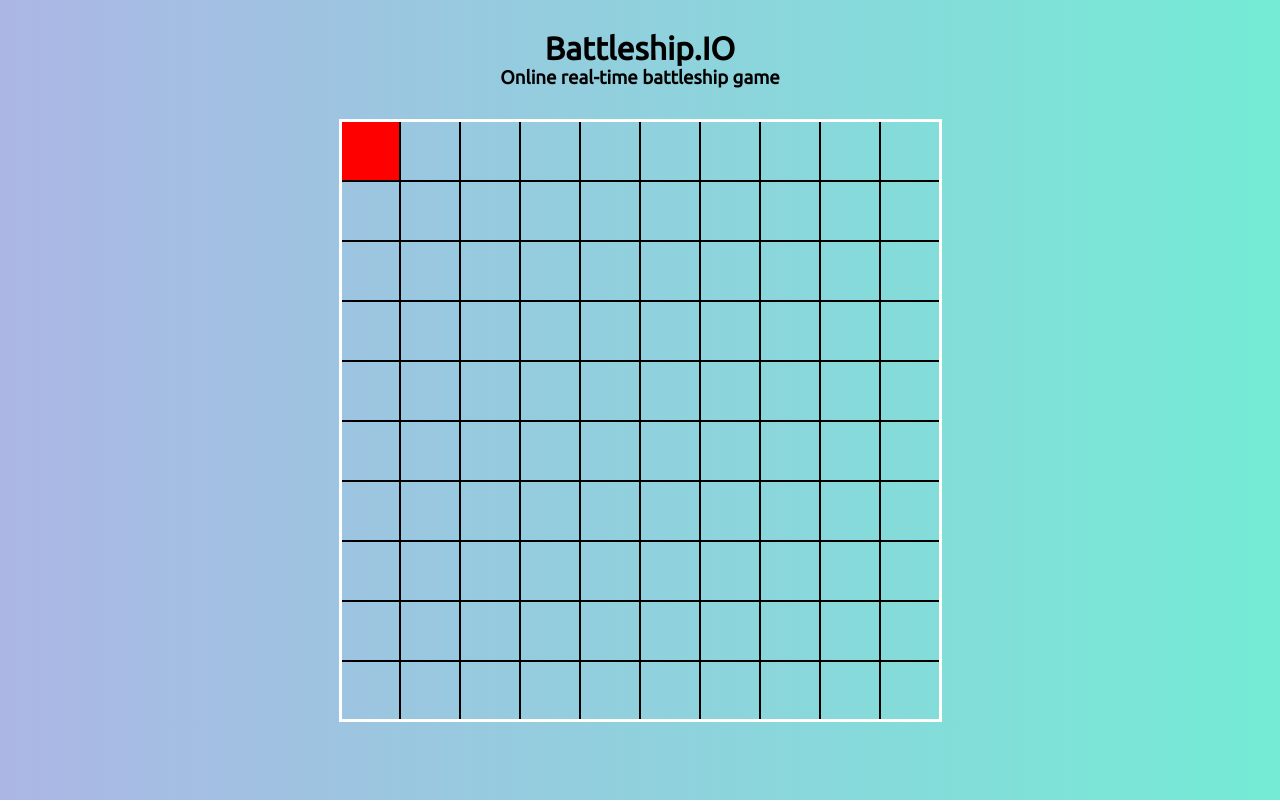
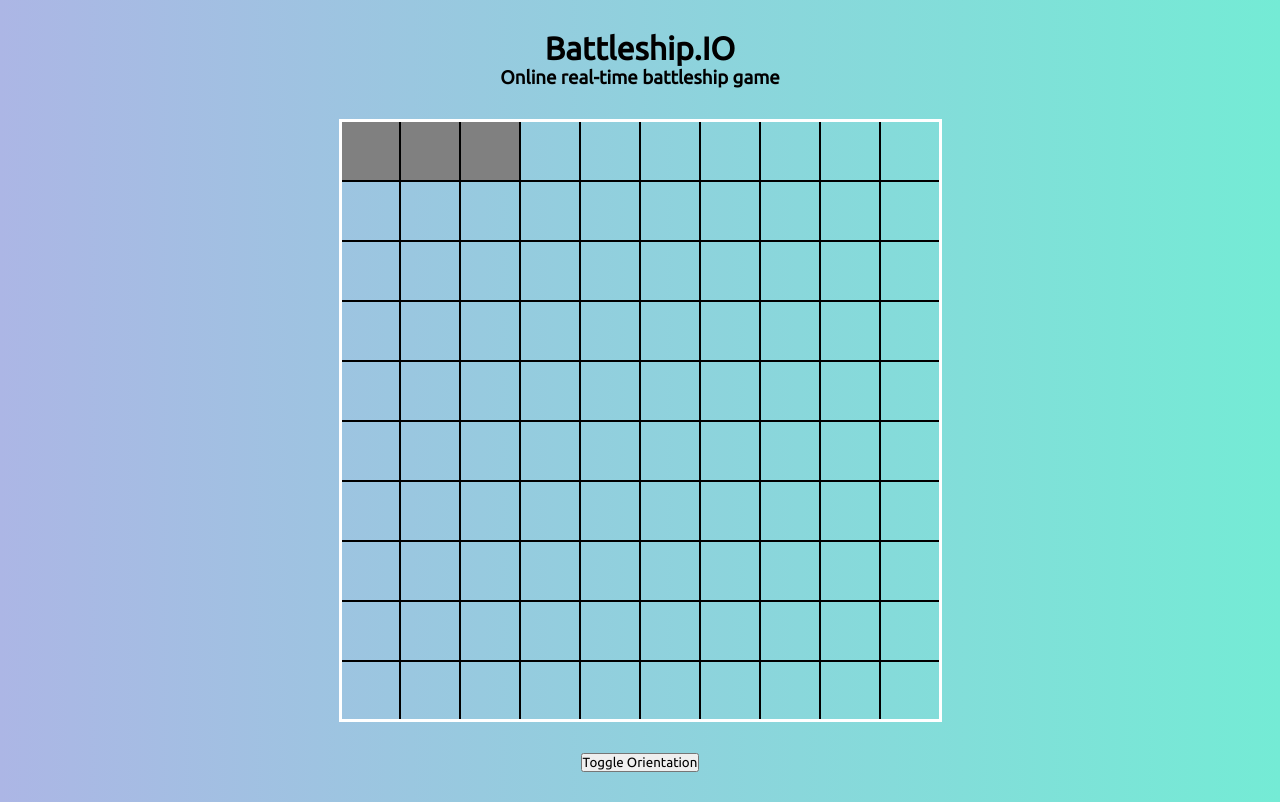
Before and after one commit to KaranBains1996/battleship-io, a website: page views/index.html in a window 1280 px wide. Both pictures are taken after a click on the element 370 px from the left and 150 px from the top of the page. Drawn offline with nearby package versions, Linux system fonts and the light colour scheme; no server answers.

Commit message:
Implement hover and place ships
TODO: Prevent placement of ships over each other

```diff
--- a/package.json
+++ b/package.json
@@ -11,6 +11,7 @@
   "dependencies": {
     "express": "^4.17.1",
     "jquery": "^3.4.1",
+    "serve-favicon": "^2.5.0",
     "socket.io": "^2.3.0"
   }
 }
--- a/public/css/styles.css
+++ b/public/css/styles.css
@@ -46,7 +46,7 @@ td {
   width: 60px;
 }
 
-.tile:hover {
+.hover-place {
   background-color: #ededed;
 }
 
@@ -54,6 +54,11 @@ td {
   background-color: red;
 }
 
-.miss {
-  background-color: grey;
+.placed {
+  background-color: #808080;
 }
+
+.controls {
+  text-align: center;
+  margin: 30px 0;
+}
--- a/public/js/main.js
+++ b/public/js/main.js
@@ -1,8 +1,32 @@
 $(() => {
   const socket = io();
   const boardState = initBoardState();
+  const SHIPS = [
+    {
+      name: 'Patrol Boat',
+      size: 2
+    },
+    {
+      name: 'Submarine',
+      size: 3
+    },
+    {
+      name: 'Destroyer',
+      size: 3
+    },
+    {
+      name: 'Battleship',
+      size: 4
+    },
+    {
+      name: 'Aircraft Carrier',
+      size: 5
+    },
+  ];
+  let orientation = 'horizontal';
+  let placeable = false;
+  let currentShip = SHIPS[1];
 
-  initBoardState();
   renderBoard();
 
   function initBoardState() {
@@ -18,21 +42,88 @@ $(() => {
     for (let i = 0; i < 10; i += 1) {
       let rowHTML = '<tr>';
       for (let j = 0; j < 10; j += 1) {
-        rowHTML += `<td class="tile" data-x=${i} data-y=${j}></td>`
+        rowHTML += `<td class="tile" data-pos="${i},${j}"></td>`
       }
       rowHTML += '</tr>'
       $('.board').append(rowHTML);
     }
   }
 
+  /**
+   * TILE CLICK HANDLER
+   */
   $('.tile').on('click', e => {
+    debugger;
     const tile = $(e.currentTarget);
-    const x = tile.data('x');
-    const y = tile.data('y');
-    if (!tile.hasClass('hit')) {
-      tile.addClass('hit');
-    } else {
-      tile.removeClass('hit');
+    const pos = tile.data('pos').split(',');
+    const x = parseInt(pos[0]);
+    const y = parseInt(pos[1]);
+    if (placeable) {
+      if (orientation === 'vertical') {
+        // place ship on hovered tiles
+        for (let i = x; i < (x + currentShip.size); i += 1) {
+          $(`.tile[data-pos="${i},${y}"]`).addClass('placed');
+        }
+      } else if (orientation === 'horizontal') {
+        // place ship on hovered tiles
+        for (let i = y; i < (y + currentShip.size); i += 1) {
+          $(`.tile[data-pos="${x},${i}"]`).addClass('placed');
+        }
+      }
+    }
+  });
+
+  /**
+   * TILE HOVER HANDLER
+   */
+  $('.tile').hover(
+    // mouseenter event handler
+    e => {
+      const tile = $(e.currentTarget);
+      const pos = tile.data('pos').split(',');
+      const x = parseInt(pos[0]);
+      const y = parseInt(pos[1]);
+      if (orientation === 'vertical') {
+        // check if ship is placeable in current tile
+        if (x <= (10 - currentShip.size)) {
+          placeable = true;
+        } else {
+          placeable = false;
+        }
+        if (placeable) {
+          // highlight placeable tiles
+          for (let i = x; i < (x + currentShip.size); i += 1) {
+            $(`.tile[data-pos="${i},${y}"]`).addClass('hover-place');
+          }
+        }
+      } else if (orientation === 'horizontal') {
+        // check if ship is placeable in current tile
+        if (y <= (10 - currentShip.size)) {
+          placeable = true;
+        } else {
+          placeable = false;
+        }
+        if (placeable) {
+          // highlight placeable tiles
+          for (let i = y; i < (y + currentShip.size); i += 1) {
+            $(`.tile[data-pos="${x},${i}"]`).addClass('hover-place');
+          }
+        }
+      }
+    },
+    // mouseleave event handler
+    () => {
+      $('.tile').removeClass('hover-place');
+    });
+
+  /**
+   * TOGGLE ORIENTATION BUTTON HANDLER
+   */
+  $('.toggle-orientation').on('click', () => {
+    if (orientation === 'horizontal') {
+      orientation = 'vertical';
+    } else if (orientation === 'vertical') {
+      orientation = 'horizontal';
     }
   });
 });
--- a/server.js
+++ b/server.js
@@ -3,11 +3,13 @@ const app = express();
 const http = require('http').createServer(app);
 const io = require('socket.io')(http);
 const path = require('path');
+const favicon = require('serve-favicon')
 
 // set up static routes
 app.use('/jquery', express.static(path.join(__dirname, 'node_modules', 'jquery', 'dist')));
 app.use('/js', express.static(path.join(__dirname, 'public', 'js')));
 app.use('/css', express.static(path.join(__dirname, 'public', 'css')));
+app.use(favicon(path.join(__dirname, 'public', 'assets', 'favicons', 'favicon.ico')))
 
 app.get('/', (req, res) => {
   res.sendFile(__dirname + '/views/index.html');
--- a/views/index.html
+++ b/views/index.html
@@ -9,6 +9,8 @@
   <!-- LINK STYLESHEETS -->
   <link href="https://fonts.googleapis.com/css?family=Ubuntu&display=swap" rel="stylesheet">
   <link rel="stylesheet" href="/css/styles.css">
+  <!-- FAVICON -->
+  <link rel="shortcut icon" type="img/icon" href="/favicon.ico">
 </head>
 
 <body>
@@ -17,8 +19,9 @@
     <h3 class="subtitle">Online real-time battleship game</h3>
   </div>
   <table class="board"></table>
-  </table>
-
+  <div class="controls">
+    <button class="toggle-orientation">Toggle Orientation</button>
+  </div>
   <!-- JS IMPORTS -->
   <script src="/socket.io/socket.io.js"></script>
   <script src="/jquery/jquery.min.js"></script>
```
Also changed, not shown: public/assets/favicons/android-chrome-192x192.png (added), public/assets/favicons/android-chrome-512x512.png (added), public/assets/favicons/apple-touch-icon.png (added), public/assets/favicons/favicon-16x16.png (added), public/assets/favicons/favicon-32x32.png (added), public/assets/favicons/favicon.ico (added), public/assets/favicons/site.webmanifest (added), 1 other file.
